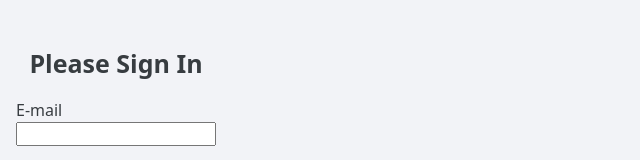
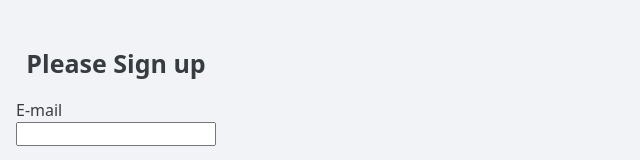
Before and after one commit to Mateusz-Gonera/Questify_front-end, a React (Vite) app: page /register in a window 1280 px wide. Shown: the top 160 px of the page, without its empty margins (0-640 px from the left). Built offline with nearby package versions, Linux system fonts and the light colour scheme.

Commit message:
fix problem

```diff
--- a/src/components/App.jsx
+++ b/src/components/App.jsx
@@ -11,8 +11,8 @@ import Register from "../pages/landingPage/Register";
 import Login from "../pages/landingPage/Login";
 
 const Dashboard = React.lazy(() => import("../pages/dashboard/Dashboard"));
-const LandingPage = React.lazy(() =>
-  import("../pages/landingPage/LandingPage")
+const LandingPage = React.lazy(
+	() => import("../pages/landingPage/LandingPage"),
 );
 
 const App = () => {
--- a/src/components/landing/landingRegister/RegisterForm.jsx
+++ b/src/components/landing/landingRegister/RegisterForm.jsx
@@ -1,5 +1,5 @@
-import styles from './RegisterForm.module.css';
-import { Form, Button, Container } from 'react-bootstrap';
+import styles from "./RegisterForm.module.css";
+import { Form, Button, Container } from "react-bootstrap";
 
 import { useRegisterMutation } from "../../../redux/api/questifyApi";
 import { useNavigate } from "react-router-dom";
@@ -9,7 +9,7 @@ export const RegisterForm = () => {
 
 	const navigate = useNavigate();
 
-  const handleSubmit = async evt => {
+	const handleSubmit = async (evt) => {
 		evt.preventDefault();
 		const form = evt.currentTarget;
 		//const name = form.elements.name.value;
@@ -17,17 +17,15 @@ export const RegisterForm = () => {
 		const password = form.elements.password.value;
 
 		const credentials = { email, password };
-    await register(credentials)
+		await register(credentials);
 
-    navigate("/dashboard");
 		form.reset();
-
 	};
 
 	return (
 		<Container className={styles.container}>
 			<Form className="border rounded p-4" onSubmit={handleSubmit}>
-        <p className={styles.paragraph}>Please Sign In</p>
+				<p className={styles.paragraph}>Please Sign up</p>
 				{/* <Form.Group className="mb-3" controlId="inputName">
           <Form.Label>Username</Form.Label>
           <Form.Control
@@ -59,7 +57,9 @@ export const RegisterForm = () => {
 						required
 					/>
 				</Form.Group>
-        <Button className={styles.buttonGo} type="submit">go!</Button>
+				<Button className={styles.buttonGo} type="submit">
+					go!
+				</Button>
 			</Form>
 		</Container>
 	);
```
Lines whose indentation alone changed are shown as unchanged.
